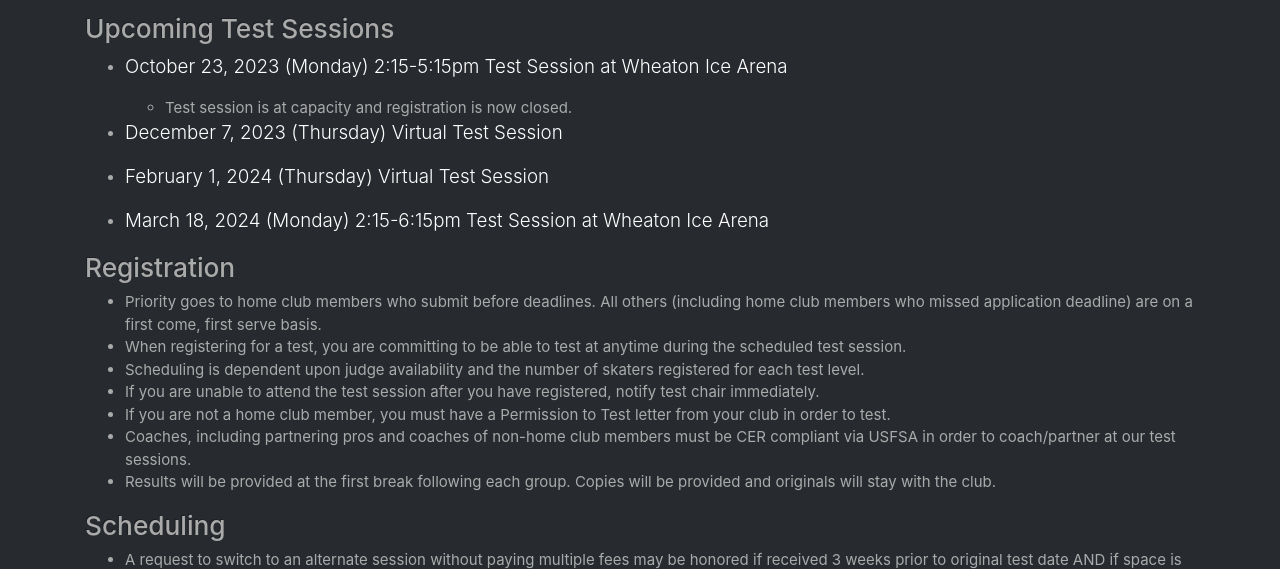
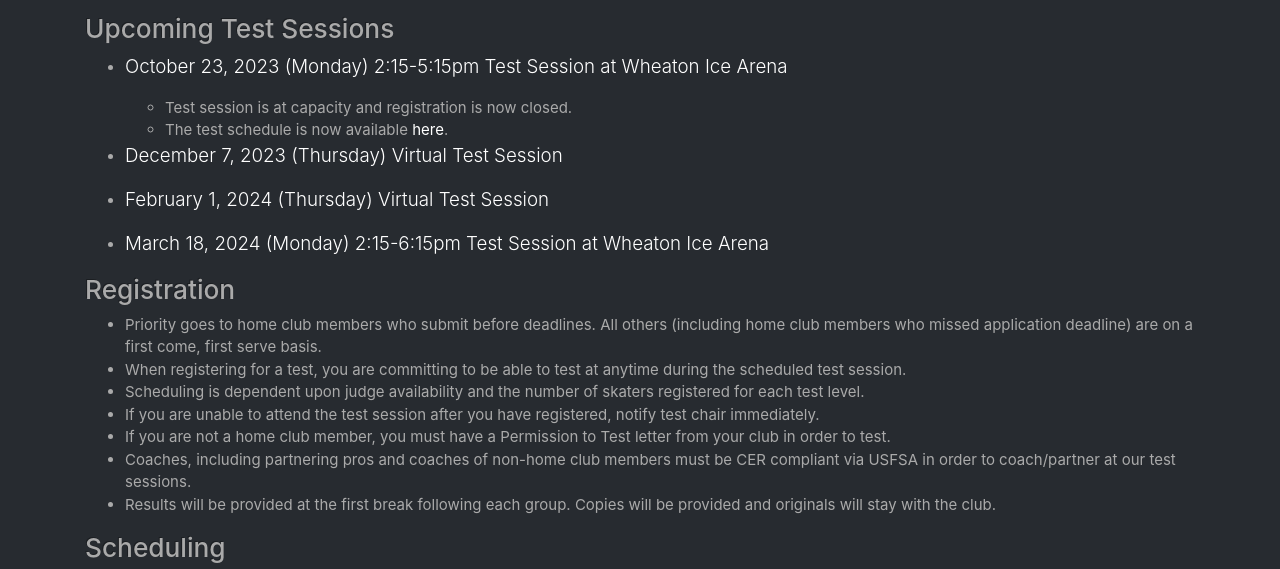
Before and after one commit to WheatonFSC/wheatonfsc.github.io, a plain HTML site: page testing.html in a window 1280 px wide. Shown: the part 159-728 px from the top of the page. Drawn offline with nearby package versions, Linux system fonts and the light colour scheme.

Commit message:
Update testing.html

```diff
--- a/testing.html
+++ b/testing.html
@@ -85,6 +85,7 @@
         <li><p class="lead" style="color:white">October 23, 2023 (Monday) 2:15-5:15pm Test Session at Wheaton Ice Arena</p>
         <ul>
           <li>Test session is at capacity and registration is now closed.</li>
+          <li>The test schedule is now available <a href="static/TestSession10-23-23.pdf">here</a>.</li>
           <!-- <li>Registration will open August 27th at midnight.</li>
           <li>Registration closes on Monday October 2, at 12:00pm, or sooner if capacity is reached.</li-->
           </ul>
```
